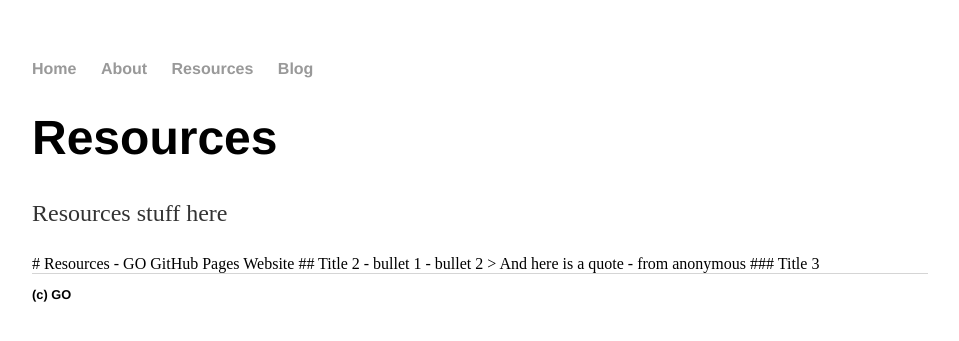
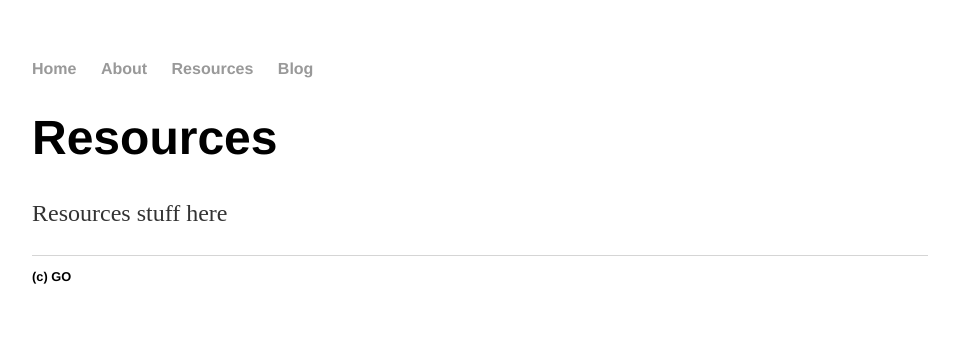
Before and after one commit to go12/go12.github.io, a Jekyll site: the page built from resources/index.html, in a window 1280 px wide. Shown: the top 341 px of the page, without its empty margins (160-1119 px from the left). Built offline with Jekyll 4.4.1, drawn with Linux system fonts in a browser that asks for light colours.

Commit message:
Update index.html

```diff
--- a/resources/index.html
+++ b/resources/index.html
@@ -1,24 +1,9 @@
 ---
 layout: default
-title: Resources - GO GitHub Pages Website
+title: Resources
 ---
 
 		<div class="resources">
 			<h1>Resources</h1>
 			<p>Resources stuff here</p>
-
-
-# Resources - GO GitHub Pages Website
-
-## Title 2
-
-- bullet 1
-- bullet 2
-
-> And here is a quote
-- from anonymous
-
-### Title 3
-
-
 		</div>
```
